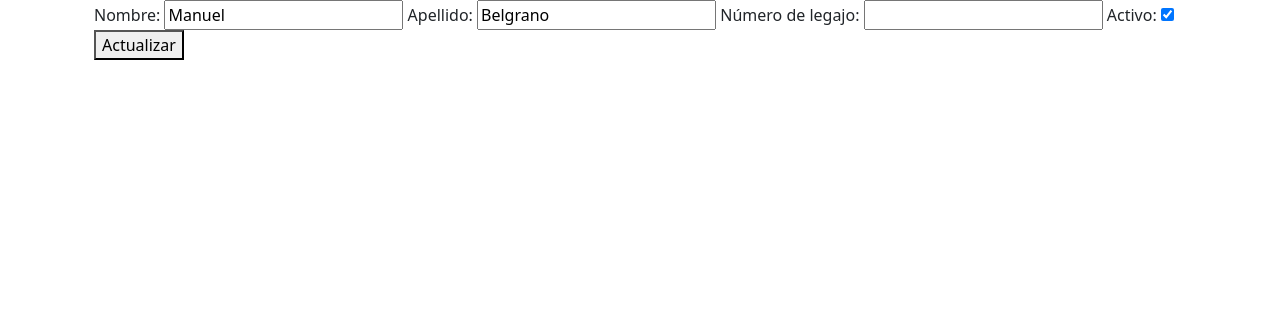
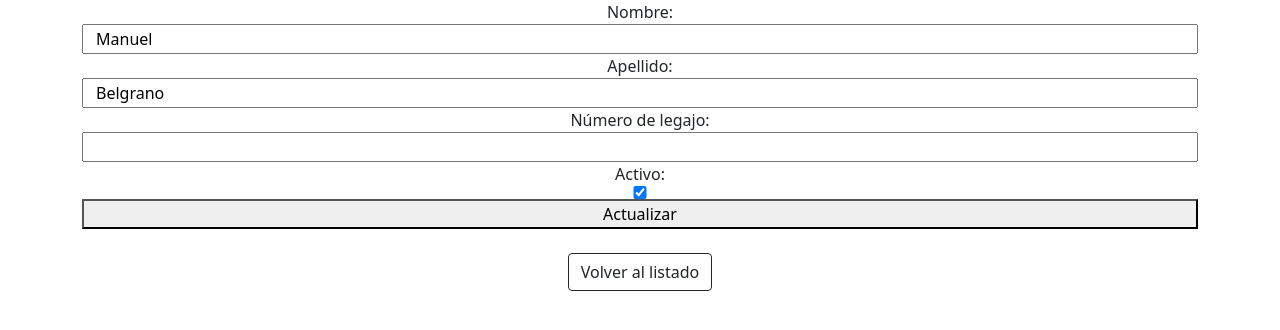
Before and after one commit to kevinserrano01/Biblioteca_App.v1, a Django app: page /biblioteca/actualizar_empleado/9/ in a window 1280 px wide. Shown: the part 56-386 px from the top of the page. Run offline with Django 4.2, Linux system fonts and the light colour scheme; data comes from the database, SQL or seed files in the repository; both versions use the stored data as it was after the commit.

Commit message:
Fusion de rama Kev y Gustavo
Tareas realizadas de Kev y Gustavo

```diff
--- a/biblioteca/templates/autores_lista.html
+++ b/biblioteca/templates/autores_lista.html
@@ -60,14 +60,14 @@
                                 </a>
                             </td>
                             <td>
-                                {% if empleado.activo %}
-                                    <a href=" ">
+                                {% if autor.activo %}
+                                    <a href=" {% url 'desactivar_Registro_Autor' autor.id %} ">
                                         <button type="button" class="btn btn-secondary rounded-pill">
                                             Desactivar
                                         </button>
                                     </a>
                                 {% else %}
-                                    <a href=" ">
+                                    <a href="">
                                         <button type="button" class="btn btn-success rounded-pill">
                                             Activar
                                         </button>
--- a/biblioteca/templates/formulario_actualizar_empleado.html
+++ b/biblioteca/templates/formulario_actualizar_empleado.html
@@ -12,23 +12,34 @@
     {% extends 'navbar.html' %}
 
     {% block content %}
-    <div class="container">
+    <div class="container text-center">
         <form method="POST">
             {% csrf_token %}
+            <div class="row">
                 <label for="nombre">Nombre:</label>
                 <input type="text" id="nombre" name="nombre" value="{{ empleado.nombre }}" required>
-
+            </div>
+            <div class="row">
                 <label for="apellido">Apellido:</label>
                 <input type="text" id="apellido" name="apellido" value="{{ empleado.apellido }}" required>
-
+            </div>
+            <div class="row">
                 <label for="numero_legajo">Número de legajo:</label>
                 <input type="text" id="numero_legajo" name="numero_legajo" value="{{ empleado.numero_legajo }}" required>
-
+            </div>
+            <div class="row">
                 <label for="activo">Activo:</label>
                 <input type="checkbox" id="activo" name="activo" {% if empleado.activo %}checked{% endif %}>
-
+            </div>
+            <div class="row">
                 <button type="submit">Actualizar</button>
+            </div>
         </form>
+        <div class="row">
+            <a href=" {% url 'listado_autores' %} ">
+                <button type="button" class="btn btn-outline-dark mt-4">Volver al listado</button>
+            </a>
+        </div>
     </div>
     {% endblock %}
 
--- a/biblioteca/templates/nuevo_empleado.html
+++ b/biblioteca/templates/nuevo_empleado.html
@@ -11,11 +11,11 @@
     {% extends 'navbar.html' %}
 
     {% block content %}
-    <div class="container">
+    <div class="container text-center">
         <h1 class="mb-4 ">Crear nuevo Empleado</h1>
-        <form method="post" class="form-control">
+        <form method="post" class="form-control text-center">
             {% csrf_token %}
-            <div class="col-6">
+            <div class="col-12">
                 {{ formularioEmpleado.as_p }}
             </div>
 
--- a/biblioteca/urls.py
+++ b/biblioteca/urls.py
@@ -9,5 +9,5 @@ urlpatterns = [
     path('empleados/activar/<int:empleado_id>', views.activar_Registro_Empleado, name='activar_Registro_Empleado'),
     path('autores/listado/', views.listado_autores, name='listado_autores'),
     path('socios/activar/<int:socio_id>', views.activar_Registro_Socio, name='activar_Registro_Socio'),
-    path('autores/desactiva/<int:autor_id>', views.desactivar_Registro_Autor, name='desactivar_Registro_Autor'),
+    path('autores/desactivar/<int:autor_id>', views.desactivar_Registro_Autor, name='desactivar_Registro_Autor'),
 ]
```
Also changed, not shown: db.sqlite3. Lines whose indentation alone changed are shown as unchanged.
